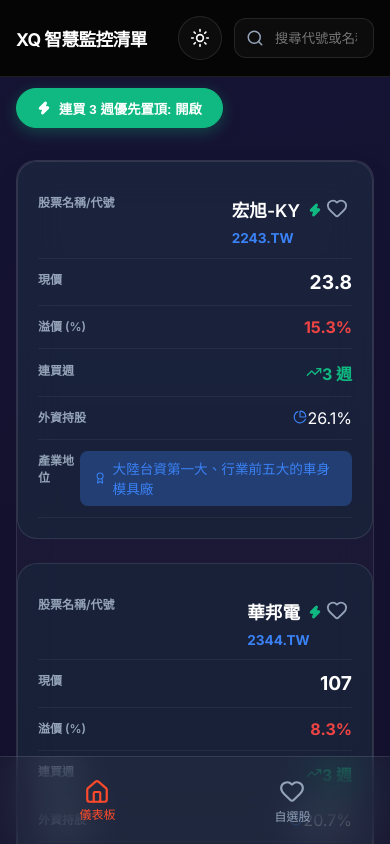
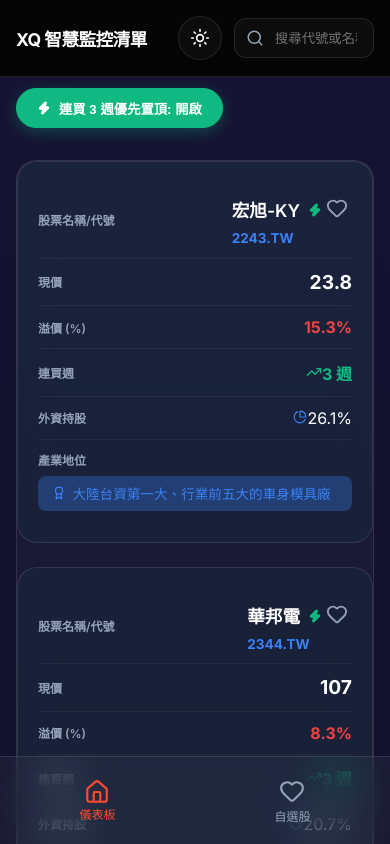
Before and after one commit to philip12010315-creator/xq-dashboard, a React (Vite) app: page / in a window 390 px wide. Shown: the top 844 px of the page. Built offline with nearby package versions, Linux system fonts and the light colour scheme.

Commit message:
Update dashboard data

```diff
--- a/src/App.jsx
+++ b/src/App.jsx
@@ -82,6 +82,8 @@
     return sortConfig.direction === 'desc' ? ' ▼' : ' ▲';
   };
 
+  const isFavoritesView = activeTab === 'favorites';
+
   return (
     <div className="app-container">
       <header className="dashboard-header">
@@ -91,14 +93,13 @@
               XQ 智慧監控清單
             </motion.h1>
 
-            {/* 搬到標題旁邊的自選按鈕 (電腦版) */}
             <button
-              className={`nav-btn-desktop ${activeTab === 'favorites' ? 'active' : ''}`}
+              className={`nav-btn-desktop ${isFavoritesView ? 'active' : ''}`}
               onClick={() => setActiveTab(activeTab === 'home' ? 'favorites' : 'home')}
               style={{ padding: '0.4rem 1rem' }}
             >
-              <Heart size={16} fill={activeTab === 'favorites' ? '#ff4b2b' : 'none'} color={activeTab === 'favorites' ? '#ff4b2b' : 'currentColor'} />
-              <span>{activeTab === 'favorites' ? '顯示全部' : '我的自選'}</span>
+              <Heart size={16} fill={isFavoritesView ? '#ff4b2b' : 'none'} color={isFavoritesView ? '#ff4b2b' : 'currentColor'} />
+              <span>{isFavoritesView ? '顯示全部' : '我的自選'}</span>
               {favorites.length > 0 && <span className="count-badge">{favorites.length}</span>}
             </button>
           </div>
@@ -136,7 +137,7 @@
       </div>
 
       <motion.div
-        className={`table-container ${activeTab === 'favorites' ? 'favorites-mode-active' : ''}`}
+        className={`table-container ${isFavoritesView ? 'favorites-mode-active' : ''}`}
         initial={{ opacity: 0, y: 20 }}
         animate={{ opacity: 1, y: 0 }}
       >
@@ -145,7 +146,7 @@
             <motion.div initial={{ scale: 0.8 }} animate={{ scale: 1 }}>
               <Heart size={48} color="var(--text-secondary)" style={{ marginBottom: '1rem', opacity: 0.2 }} />
               <p style={{ color: 'var(--text-secondary)', fontSize: '1.1rem' }}>
-                {activeTab === 'favorites' ? '您的自選清單空空如也' : '找不到相關股票'}
+                {isFavoritesView ? '您的自選清單空空如也' : '找不到相關股票'}
               </p>
             </motion.div>
           </div>
@@ -154,11 +155,15 @@
             <thead>
               <tr>
                 <th onClick={() => requestSort('id')}>股票名稱/代號 {getSortIcon('id')}</th>
+                {!isFavoritesView && (
+                  <>
                     <th onClick={() => requestSort('price')}>現價 {getSortIcon('price')}</th>
                     <th onClick={() => requestSort('premium')}>溢價 (%) {getSortIcon('premium')}</th>
                     <th onClick={() => requestSort('buyWeeks')}>連買週 {getSortIcon('buyWeeks')}</th>
                     <th onClick={() => requestSort('foreign_hold')}>外資持股 {getSortIcon('foreign_hold')}</th>
                     <th className="hide-mobile" onClick={() => requestSort('industry')}>產業 {getSortIcon('industry')}</th>
+                  </>
+                )}
                 <th>產業地位</th>
               </tr>
             </thead>
@@ -191,6 +196,9 @@
                         <span className="stock-id">{item.id}</span>
                       </div>
                     </td>
+
+                    {!isFavoritesView && (
+                      <>
                         <td data-label="現價" className="price-cell">{item.price}</td>
                         <td data-label="溢價 (%)" className={item.premium > 5 ? 'premium-high' : ''}>{item.premium}%</td>
                         <td data-label="連買週">
@@ -211,6 +219,9 @@
                             {item.industry}
                           </div>
                         </td>
+                      </>
+                    )}
+
                     <td data-label="產業地位">
                       <div className="status-tag">
                         <Award size={14} />
@@ -230,9 +241,9 @@
           <Home size={26} />
           <span>儀表板</span>
         </div>
-        <div className={`nav-item ${activeTab === 'favorites' ? 'active' : ''}`} onClick={() => setActiveTab('favorites')}>
+        <div className={`nav-item ${isFavoritesView ? 'active' : ''}`} onClick={() => setActiveTab('favorites')}>
           <div style={{ position: 'relative' }}>
-            <Heart size={26} fill={activeTab === 'favorites' ? '#ff4b2b' : 'none'} color={activeTab === 'favorites' ? '#ff4b2b' : 'currentColor'} />
+            <Heart size={26} fill={isFavoritesView ? '#ff4b2b' : 'none'} color={isFavoritesView ? '#ff4b2b' : 'currentColor'} />
             {favorites.length > 0 && <span className="mobile-badge">{favorites.length}</span>}
           </div>
           <span>自選股</span>
--- a/src/index.css
+++ b/src/index.css
@@ -194,8 +194,20 @@
   table thead { display: none; }
   table, tbody, tr, td { display: block; width: 100%; }
   tr { background: var(--card-bg); border: 1px solid var(--card-border); border-radius: 1.25rem; margin-bottom: 1.5rem; padding: 1.25rem; }
-  td { border: none; padding: 0.7rem 0; display: flex; justify-content: space-between; border-bottom: 1px solid rgba(255, 255, 255, 0.05); }
+  td { border: none; padding: 0.7rem 0; display: flex; justify-content: space-between; align-items: center; border-bottom: 1px solid rgba(255, 255, 255, 0.05); }
   td:before { content: attr(data-label); font-size: 0.75rem; color: var(--text-secondary); font-weight: 600; }
+
+  /* 產業地位優化：改為上下排列，避免擠壓 */
+  td[data-label="產業地位"] {
+    flex-direction: column !important;
+    align-items: flex-start !important;
+    gap: 0.5rem;
+    border-bottom: none !important;
+  }
+  td[data-label="產業地位"] .status-tag {
+    width: 100%;
+    white-space: normal;
+  }
 
   .bottom-nav {
     display: flex; position: fixed; bottom: 0; left: 0; right: 0; height: 5.5rem;
```
Also changed, not shown: 開發紀錄/進度報告.md (added, +47 -0 lines), 1 other file (tests, documents, lock files or other folders). Lines whose indentation alone changed are shown as unchanged.
